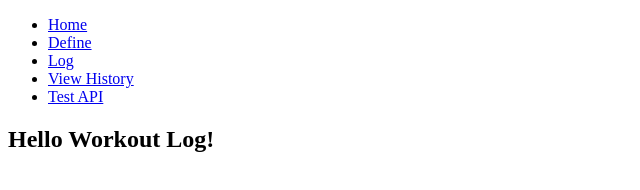
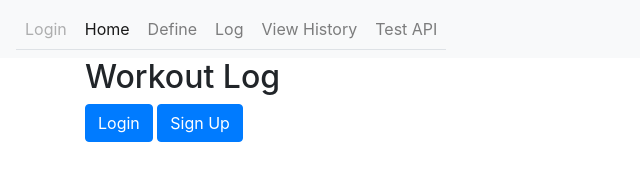
Before and after one commit to agunst99/workout, a website: page client/index.html in a window 1280 px wide. Shown: the whole page, without its empty margins (0-640 px from the left). Drawn offline with nearby package versions, Linux system fonts and the light colour scheme; no server answers.

Commit message:
module 13 Success

```diff
--- a/client/index.html
+++ b/client/index.html
@@ -7,33 +7,92 @@
   <meta name="viewport" content="width=device-width, initial-scale=1">
 
   <title>Workout Log</title>
-  <!-- jQuery (necessary for Bootstrap's JavaScript plugins) -->
-<script src="./bower_components/jquery/dist/jquery.min.js"></script>
-<!-- Include all compiled plugins (below), or include individual files as needed -->
-<script src="./bower_components/bootstrap/dist/js/bootstrap.min.js"></script>
+
+  <link href="./bower_components/bootstrap/dist/css/bootstrap.min.css" rel="stylesheet">
 
 </head>
 
 <body>
-  <ul class="nav nav-tabs">
-    <li class="active"><a href="#home" data-toggle="tab">Home</a></li>
-    <li><a href="#define" data-toggle="tab">Define</a></li>
-    <li><a href="#log" data-toggle="tab">Log</a></li>
-    <li><a href="#history" data-toggle="tab">View History</a></li>
-    <li><a href="#" id="testAPI">Test API</a></li>
-
-  </ul>
+  <nav class="navbar navbar-expand-lg navbar-light bg-light">
+    <ul class="nav nav-tabs">
+      <button class="navbar-toggler" type="button" data-toggle="collapse" data-target="#navbarNavAltMarkup" aria-controls="navbarNavAltMarkup"
+        aria-expanded="false" aria-label="Toggle navigation">
+        <span class="navbar-toggler-icon"></span>
+      </button>
+      <div class="collapse navbar-collapse" id="navbarNavAltMarkup">
+        <div class="navbar-nav">
+          <li>
+            <a href="#home" id="loginout" class="disabled nav-item nav-link" data-toggle="tab">Login</a>
+            <li class="active">
+              <a href="#home" class="nav-item nav-link" data-toggle="tab">Home</a>
+            </li>
+            <li>
+              <a href="#define" class="nav-item nav-link" data-toggle="tab">Define</a>
+            </li>
+            <li>
+              <a href="#log" class="nav-item nav-link" data-toggle="tab">Log</a>
+            </li>
+            <li>
+              <a href="#history" class="nav-item nav-link" data-toggle="tab">View History</a>
+            </li>
+            <li>
+              <a href="#" id="testAPI" class="nav-item nav-link">Test API</a>
+            </li>
+        </div>
+      </div>
+    </ul>
+  </nav>
 
   <div class="container">
     <div class="tab-content">
       <div class="tab-pane active" id="home">
-        <h2>Hello Workout Log!</h2>
+        <h2>Workout Log</h2>
+        <div id="forLogin">
+          <button data-toggle="modal" data-target="#login-modal" class="btn btn-primary">Login</button>
+          <button data-toggle="modal" data-target="#signup-modal" class="btn btn-primary">Sign Up</button>
+        </div>
+        <div id="forLogout" style="display:none;">
+          <button class="btn btn-primary">Logout</button>
+        </div>
+      </div>
+    </div>
+  </div>
+
+  <!--Login Modal-->
+  <div class="modal fade" id="login-modal" role="dialog">
+    <div class="modal-dialog">
+      <div class="modal-content">
+        <div class="modal-header">
+          <button type="button" class="close" data-dismiss="modal" aria-label="Close">
+            <span aria-hidden="true">&times;</span>
+          </button>
+          <h4 class="modal-title">Login</h4>
+        </div>
+        <div class="modal-body">
+          <div class="alert alert-danger" style="display: none;" role="alert" id="li_error"></div>
+          <label for="li_username">Username:</label>
+          <input id="li_username" />
+          <label for="li_password">Password:</label>
+          <input type="password" id="li_password" />
+        </div>
+        <div class="modal-footer">
+          <button type="button" class="btn btn-default" data-dismiss="modal">Cancel</button>
+          <button id="login" type="button" class="btn btn-primary">Login</button>
+        </div>
       </div>
     </div>
   </div>
 
 
-  <script src="app.js"></script>
+
+
+
+  <!-- jQuery (necessary for Bootstrap's JavaScript plugins)-->
+  <script src="./bower_components/jquery/dist/jquery.min.js"></script>
+  <!-- Include all compiled plugins (below), or include individual files as needed -->
+  <script src="./bower_components/bootstrap/dist/js/bootstrap.min.js"></script>
+
+  <script src="./app.js"></script>
 </body>
 
 </html>
```
